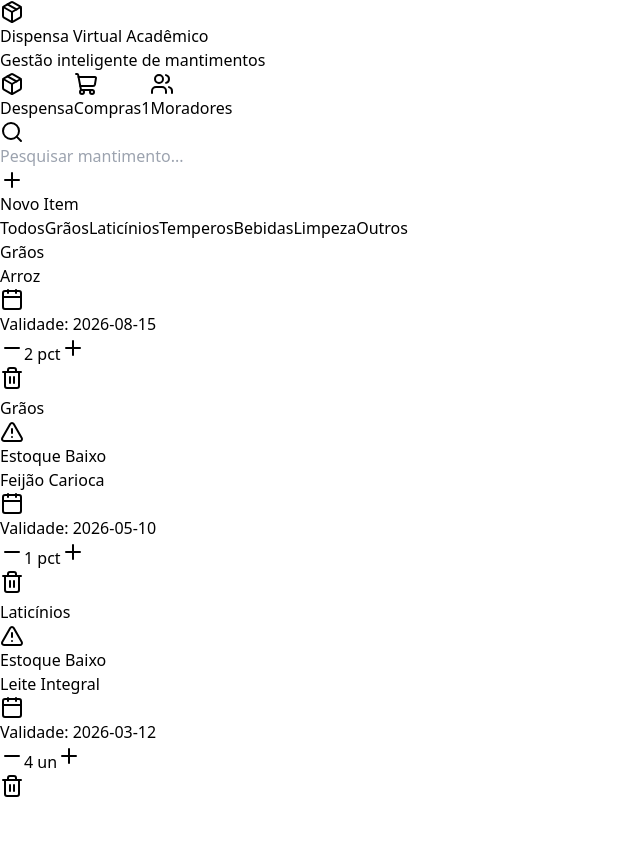
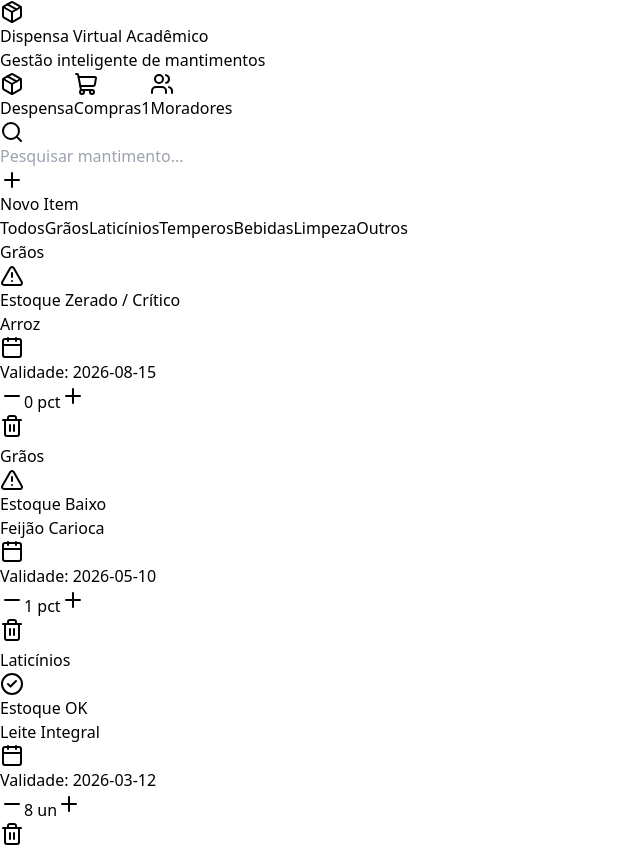
Before and after one commit to VitoorSSouza/despensa-virtual, a React (Vite) app: page / in a window 1280 px wide. Shown: the whole page, without its empty margins (0-640 px from the left). Before the commit the page ends 804 px from the top, so only its background shows below. Built offline with nearby package versions, Linux system fonts and the light colour scheme.

Commit message:
Organizando itens por urgencia: vermelho no topo, amarelo no meio e verde embaixo

```diff
--- a/src/App.jsx
+++ b/src/App.jsx
@@ -10,7 +10,6 @@ function App() {
   // 1. BASE DE DADOS DE PRODUTOS PRÉ-CADASTRADOS
   // ==========================================
   const PRESET_PRODUCTS = [
-    // Grãos e Massas
     { name: 'Arroz', category: 'Grãos', unit: 'pct', minQuantity: 1 },
     { name: 'Feijão Carioca', category: 'Grãos', unit: 'pct', minQuantity: 2 },
     { name: 'Farinha de Trigo', category: 'Grãos', unit: 'pct', minQuantity: 1 },
@@ -22,19 +21,16 @@ function App() {
     { name: 'Tapioca', category: 'Grãos', unit: 'pct', minQuantity: 1 },
     { name: 'Milho para Pipoca', category: 'Grãos', unit: 'pct', minQuantity: 1 },
 
-    // Laticínios
     { name: 'Leite Integral', category: 'Laticínios', unit: 'un', minQuantity: 6 },
     { name: 'Manteiga / Margarina', category: 'Laticínios', unit: 'un', minQuantity: 1 },
     { name: 'Requeijão', category: 'Laticínios', unit: 'un', minQuantity: 1 },
     { name: 'Queijo Mussarela', category: 'Laticínios', unit: 'pct', minQuantity: 1 },
 
-    // Bebidas e Matinais
     { name: 'Café em Pó', category: 'Bebidas', unit: 'pct', minQuantity: 2 },
     { name: 'Achocolatado em Pó', category: 'Bebidas', unit: 'un', minQuantity: 1 },
     { name: 'Chá', category: 'Bebidas', unit: 'cx', minQuantity: 1 },
     { name: 'Cereal Matinal / Granola', category: 'Bebidas', unit: 'pct', minQuantity: 1 },
 
-    // Temperos, Óleos e Condimentos
     { name: 'Óleo de Soja', category: 'Temperos', unit: 'un', minQuantity: 2 },
     { name: 'Azeite de Oliva', category: 'Temperos', unit: 'un', minQuantity: 1 },
     { name: 'Sal Refinado', category: 'Temperos', unit: 'pct', minQuantity: 1 },
@@ -48,13 +44,11 @@ function App() {
     { name: 'Maionese / Ketchup / Mostarda', category: 'Temperos', unit: 'un', minQuantity: 1 },
     { name: 'Molho Shoyu', category: 'Temperos', unit: 'un', minQuantity: 1 },
 
-    // Limpeza
     { name: 'Detergente Líquido', category: 'Limpeza', unit: 'un', minQuantity: 3 },
     { name: 'Sabão em Pó', category: 'Limpeza', unit: 'cx', minQuantity: 1 },
     { name: 'Papel Higiênico', category: 'Limpeza', unit: 'pct', minQuantity: 2 },
     { name: 'Esponja de Aço / Louça', category: 'Limpeza', unit: 'pct', minQuantity: 1 },
 
-    // Outros (Carnes, Açúcar, Congelados - com suporte ideal para KG ou UN)
     { name: 'Açúcar', category: 'Outros', unit: 'pct', minQuantity: 2 },
     { name: 'Pão de Forma', category: 'Outros', unit: 'pct', minQuantity: 2 },
     { name: 'Torradas', category: 'Outros', unit: 'pct', minQuantity: 1 },
@@ -80,13 +74,13 @@ function App() {
   // 2. ESTADOS DO APLICATIVO
   // ==========================================
   const [items, setItems] = useState([
-    { id: 1, name: 'Arroz', category: 'Grãos', quantity: 2, minQuantity: 1, unit: 'pct', expiryDate: '2026-08-15', addedBy: 'Vitor' },
-    { id: 2, name: 'Feijão Carioca', category: 'Grãos', quantity: 1, minQuantity: 2, unit: 'pct', expiryDate: '2026-05-10', addedBy: 'Ana' },
-    { id: 3, name: 'Leite Integral', category: 'Laticínios', quantity: 4, minQuantity: 6, unit: 'un', expiryDate: '2026-03-12', addedBy: 'Carlos' }
+    { id: 1, name: 'Arroz', category: 'Grãos', quantity: 0, minQuantity: 1, unit: 'pct', expiryDate: '2026-08-15', addedBy: 'Vitor' }, // Crítico/Vermelho
+    { id: 2, name: 'Feijão Carioca', category: 'Grãos', quantity: 1, minQuantity: 2, unit: 'pct', expiryDate: '2026-05-10', addedBy: 'Ana' }, // Baixo/Amarelo
+    { id: 3, name: 'Leite Integral', category: 'Laticínios', quantity: 8, minQuantity: 6, unit: 'un', expiryDate: '2026-03-12', addedBy: 'Carlos' } // OK/Verde
   ]);
 
   const [shoppingList] = useState([
-    { id: 101, name: 'Leite Integral', quantityNeeded: 2, checked: false }
+    { id: 101, name: 'Arroz', quantityNeeded: 1, checked: false }
   ]);
 
   const [residents] = useState([
@@ -105,7 +99,7 @@ function App() {
     category: 'Grãos',
     quantity: 1,
     minQuantity: 1,
-    unit: 'un', // Padrão inicial
+    unit: 'un',
     expiryDate: '',
     addedBy: 'Vitor'
   });
@@ -113,7 +107,7 @@ function App() {
   const categories = ['Todos', 'Grãos', 'Laticínios', 'Temperos', 'Bebidas', 'Limpeza', 'Outros'];
 
   // ==========================================
-  // 3. FUNÇÕES DE NORMALIZAÇÃO E BUSCA INTELIGENTE
+  // 3. FUNÇÕES DE NORMALIZAÇÃO E ORDENAÇÃO POR URGÊNCIA
   // ==========================================
   const normalizeText = (text) => {
     return text
@@ -128,13 +122,10 @@ function App() {
     .sort((a, b) => {
       const nameA = normalizeText(a.name);
       const nameB = normalizeText(b.name);
-
       const startsWithA = nameA.startsWith(query);
       const startsWithB = nameB.startsWith(query);
-
       if (startsWithA && !startsWithB) return -1;
       if (!startsWithA && startsWithB) return 1;
-
       return a.name.localeCompare(b.name, 'pt-BR');
     })
     .slice(0, 4);
@@ -179,13 +170,35 @@ function App() {
     setItems(items.filter(item => item.id !== id));
   };
 
+  // ORDENAÇÃO INTELIGENTE POR URGÊNCIA (Vermelho > Amarelo > Verde) + Ordem Alfabética
   const filteredItems = items
     .filter(item => {
       const matchesSearch = normalizeText(item.name).includes(normalizeText(searchTerm));
       const matchesCategory = selectedCategory === 'Todos' || item.category === selectedCategory;
       return matchesSearch && matchesCategory;
     })
-    .sort((a, b) => a.name.localeCompare(b.name, 'pt-BR'));
+    .sort((a, b) => {
+      // Função auxiliar para definir o nível de urgência
+      // 1 = Vermelho (Crítico / Zerado: quantity === 0)
+      // 2 = Amarelo (Estoque Baixo: quantity <= minQuantity)
+      // 3 = Verde (Tudo OK)
+      const getUrgencyLevel = (item) => {
+        if (item.quantity === 0) return 1;
+        if (item.quantity <= item.minQuantity) return 2;
+        return 3;
+      };
+
+      const urgencyA = getUrgencyLevel(a);
+      const urgencyB = getUrgencyLevel(b);
+
+      // Prioriza a urgência (1 vem antes de 2, que vem antes de 3)
+      if (urgencyA !== urgencyB) {
+        return urgencyA - urgencyB;
+      }
+
+      // Se a urgência for igual, ordena por ordem alfabética (A-Z)
+      return a.name.localeCompare(b.name, 'pt-BR');
+    });
 
   // ==========================================
   // 4. INTERFACE GRÁFICA (JSX)
@@ -295,22 +308,47 @@ function App() {
               )}
             </div>
 
-            {/* Grid de Itens */}
+            {/* Grid de Itens Organizado por Urgência (Vermelho no Topo, Amarelo no Meio, Verde embaixo) */}
             <div className="grid grid-cols-1 sm:grid-cols-2 lg:grid-cols-3 gap-4">
               {filteredItems.map((item) => {
-                const isLow = item.quantity <= item.minQuantity;
+                const isCritical = item.quantity === 0;
+                const isLow = item.quantity > 0 && item.quantity <= item.minQuantity;
+
+                // Define estilos dinâmicos baseados no status de estoque
+                let cardStyle = "bg-white border-slate-100";
+                let badgeContent = null;
+
+                if (isCritical) {
+                  cardStyle = "border-rose-300 bg-rose-50/40 shadow-md ring-2 ring-rose-400/20"; // Vermelho (Crítico / Zerado)
+                  badgeContent = (
+                    <span className="flex items-center gap-1 text-[10px] font-black text-rose-700 bg-rose-100 px-2.5 py-1 rounded-xl uppercase tracking-wider animate-pulse">
+                      <AlertTriangle className="w-3.5 h-3.5" /> Estoque Zerado / Crítico
+                    </span>
+                  );
+                } else if (isLow) {
+                  cardStyle = "border-amber-300 bg-amber-50/30"; // Amarelo (Estoque Baixo - Meio)
+                  badgeContent = (
+                    <span className="flex items-center gap-1 text-[10px] font-bold text-amber-700 bg-amber-100 px-2 py-0.5 rounded-xl">
+                      <AlertTriangle className="w-3 h-3" /> Estoque Baixo
+                    </span>
+                  );
+                } else {
+                  cardStyle = "border-emerald-200 bg-white"; // Verde / Normal (Parte de baixo)
+                  badgeContent = (
+                    <span className="flex items-center gap-1 text-[10px] font-bold text-emerald-700 bg-emerald-100 px-2 py-0.5 rounded-xl">
+                      <CheckCircle2 className="w-3 h-3" /> Estoque OK
+                    </span>
+                  );
+                }
+
                 return (
-                  <div key={item.id} className={`bg-white p-5 rounded-3xl border transition-all hover:shadow-md flex flex-col justify-between ${isLow ? 'border-amber-300 bg-amber-50/20' : 'border-slate-100'}`}>
+                  <div key={item.id} className={`p-5 rounded-3xl border transition-all hover:shadow-md flex flex-col justify-between ${cardStyle}`}>
                     <div>
                       <div className="flex justify-between items-start gap-2 mb-2">
                         <span className="text-[10px] font-bold uppercase tracking-wider px-2.5 py-1 bg-slate-100 text-slate-600 rounded-xl">
                           {item.category}
                         </span>
-                        {isLow && (
-                          <span className="flex items-center gap-1 text-[10px] font-bold text-amber-700 bg-amber-100 px-2 py-0.5 rounded-xl">
-                            <AlertTriangle className="w-3 h-3" /> Estoque Baixo
-                          </span>
-                        )}
+                        {badgeContent}
                       </div>
                       <h3 className="font-bold text-slate-800 text-base mb-1">{item.name}</h3>
                       <p className="text-xs text-slate-400 flex items-center gap-1 mb-4">
@@ -349,7 +387,7 @@ function App() {
               {shoppingList.map((shopItem) => (
                 <div key={shopItem.id} className="flex items-center justify-between p-4 bg-slate-50 rounded-2xl border border-slate-100">
                   <span className="font-bold text-sm text-slate-700">{shopItem.name}</span>
-                  <span className="text-xs font-bold bg-indigo-100 text-indigo-700 px-3 py-1 rounded-xl">Comprar: {shopItem.quantityNeeded} un</span>
+                  <span className="text-xs font-bold bg-indigo-100 text-indigo-700 px-3 py-1 rounded-xl">Comprar urgente</span>
                 </div>
               ))}
             </div>
@@ -377,7 +415,7 @@ function App() {
       </main>
 
       {/* ==========================================
-          5. MODAL DE ADICIONAR ITEM COM SELETOR DE UNIDADE
+          5. MODAL DE ADICIONAR ITEM
           ========================================== */}
       {isAddModalOpen && (
         <div className="fixed inset-0 bg-slate-900/50 backdrop-blur-sm z-50 flex items-center justify-center p-4">
@@ -453,7 +491,6 @@ function App() {
                   />
                 </div>
 
-                {/* Seletor Interativo de Unidade (Unidade vs Quilo vs Outros) */}
                 <div>
                   <label className="block text-xs font-bold text-slate-600 mb-1">Unidade de Medida</label>
                   <div className="flex bg-slate-100 p-1 rounded-xl gap-1 border border-slate-200">
```
